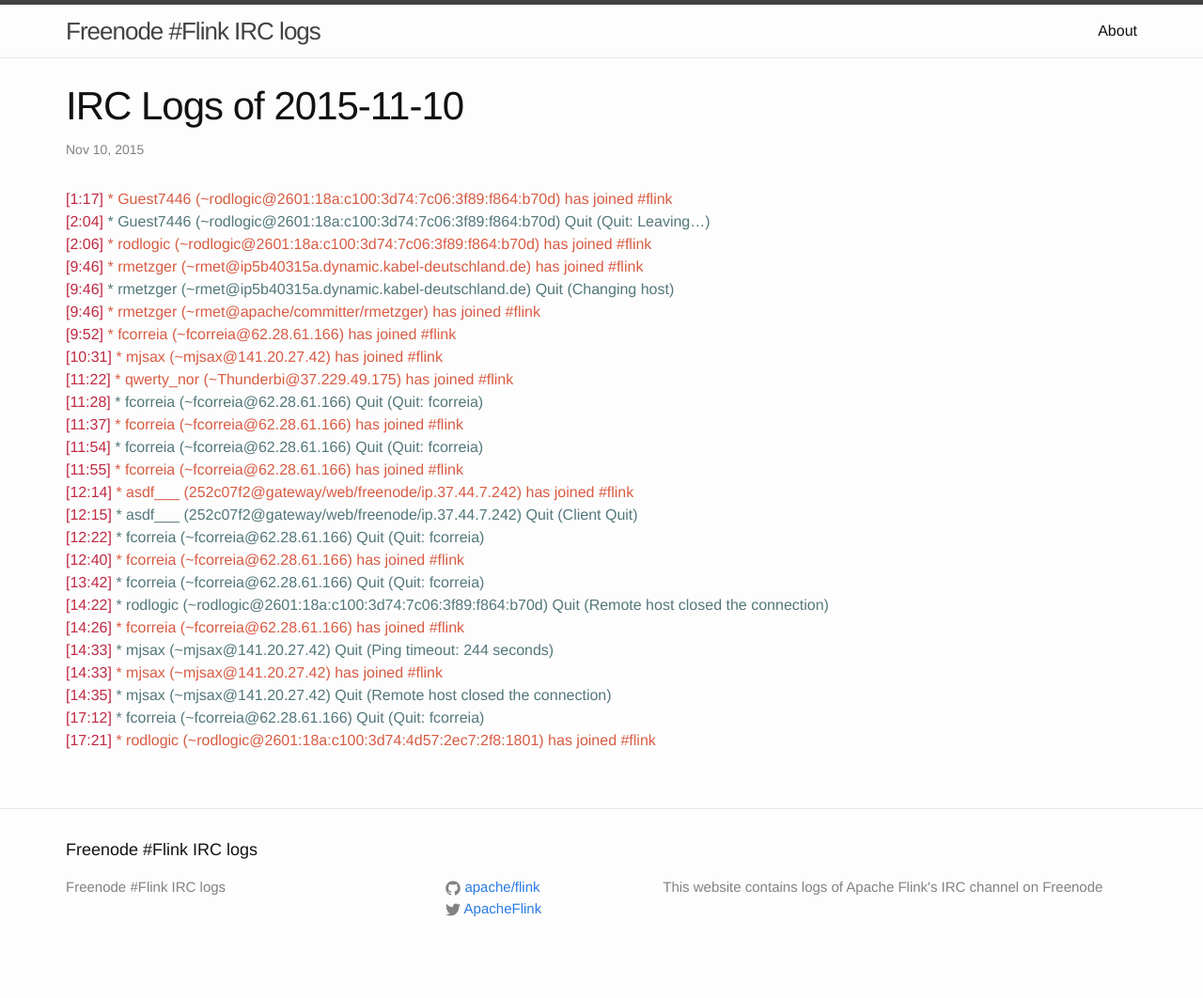
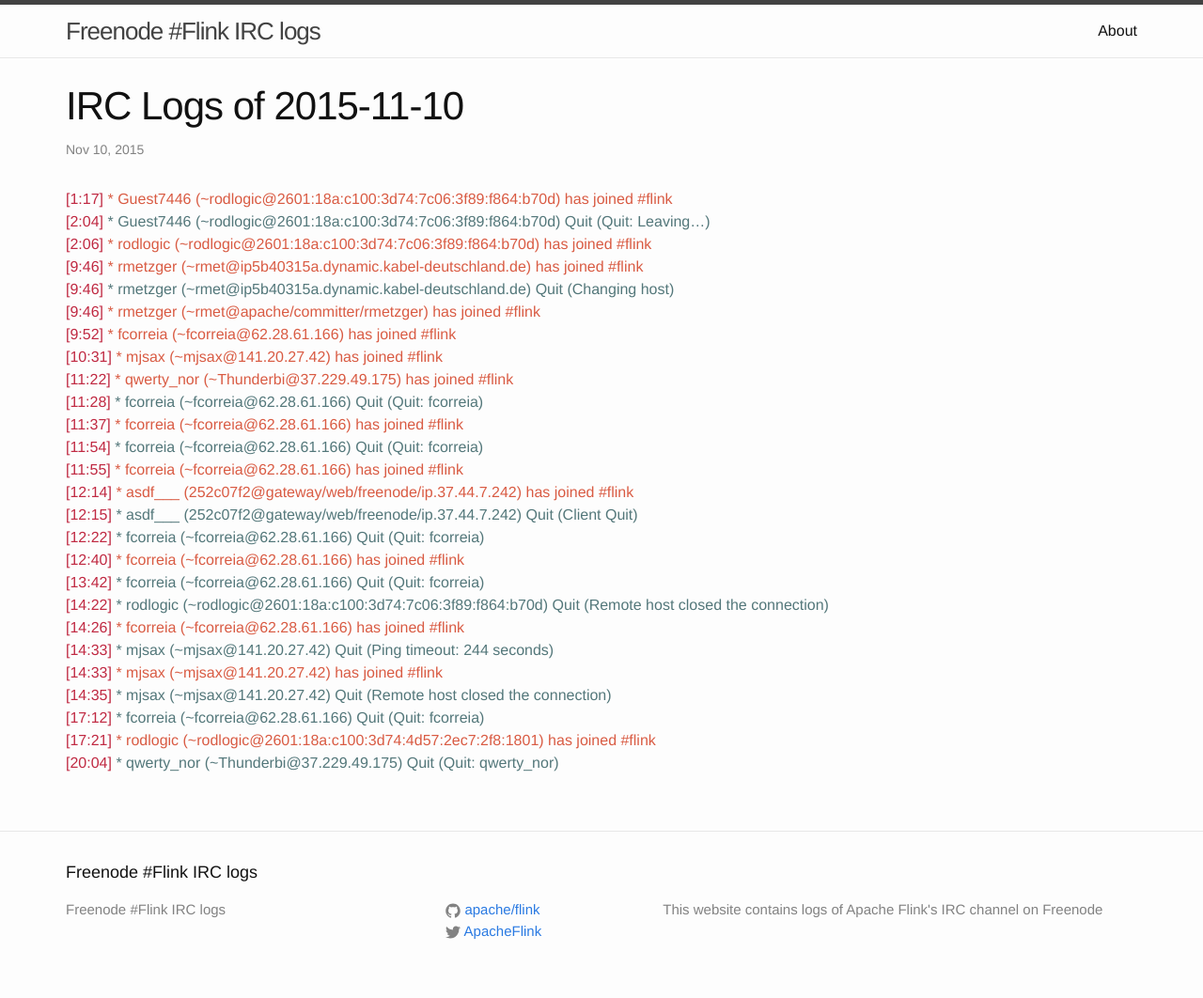
Before and after one commit to flink-irc-logs/flink-irc-logs.github.io, a Jekyll site: the page built from _posts/2015-11-10-logs.markdown, in a window 1280 px wide. Shown: the whole page at 94% size. Built offline with Jekyll 4.4.1, drawn with Linux system fonts in a browser that asks for light colours; before the commit the page ends 1038 px from its top, so only the background shows below that.

Commit message:
Update of the logs on Tue Nov 10 20:19:45 CET 2015

```diff
--- a/_posts/2015-11-10-logs.markdown
+++ b/_posts/2015-11-10-logs.markdown
@@ -29,3 +29,4 @@
 <span class="irc-date">[14:35]</span> <span class="irc-navy">* mjsax (~mjsax@141.20.27.42) Quit (Remote host closed the connection)</span><br />
 <span class="irc-date">[17:12]</span> <span class="irc-navy">* fcorreia (~fcorreia@62.28.61.166) Quit (Quit: fcorreia)</span><br />
 <span class="irc-date">[17:21]</span> <span class="irc-green">* rodlogic (~rodlogic@2601:18a:c100:3d74:4d57:2ec7:2f8:1801) has joined #flink</span><br />
+<span class="irc-date">[20:04]</span> <span class="irc-navy">* qwerty_nor (~Thunderbi@37.229.49.175) Quit (Quit: qwerty_nor)</span><br />
```
